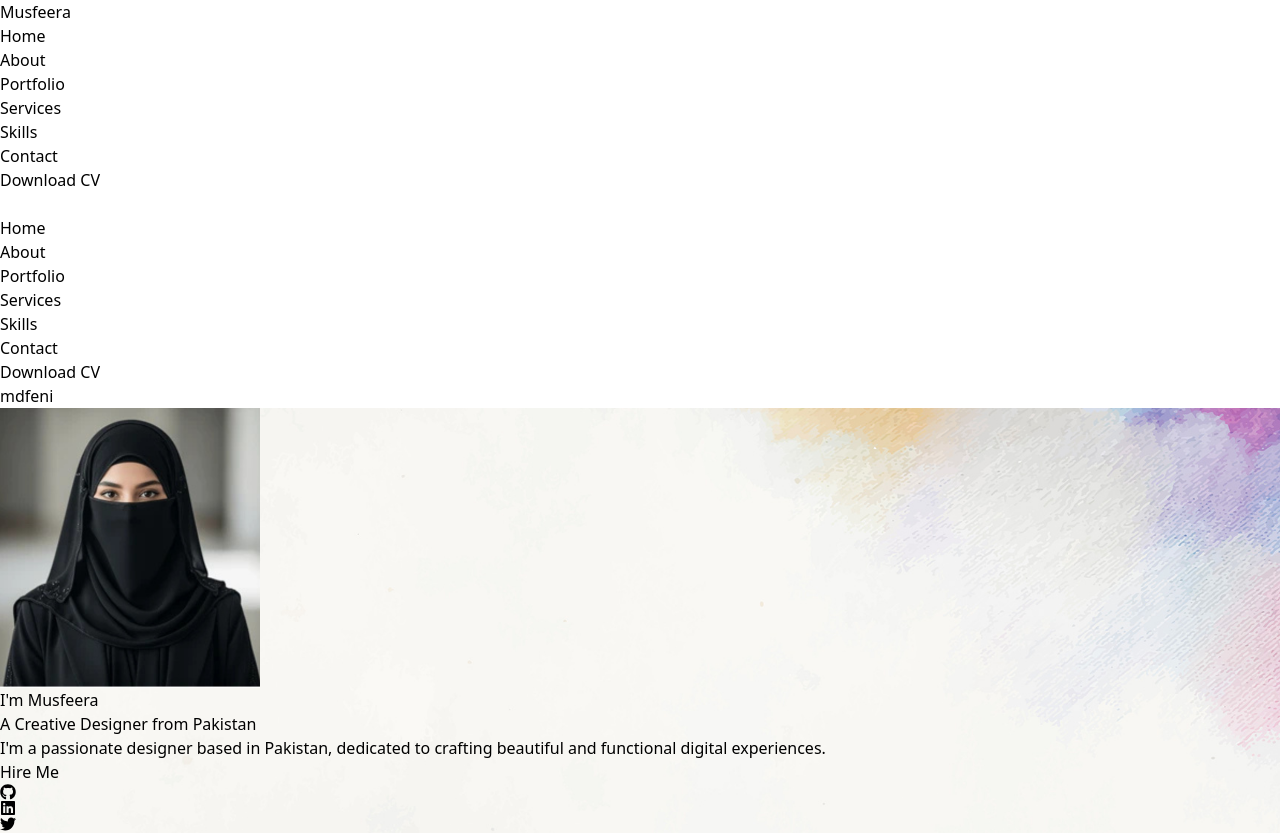
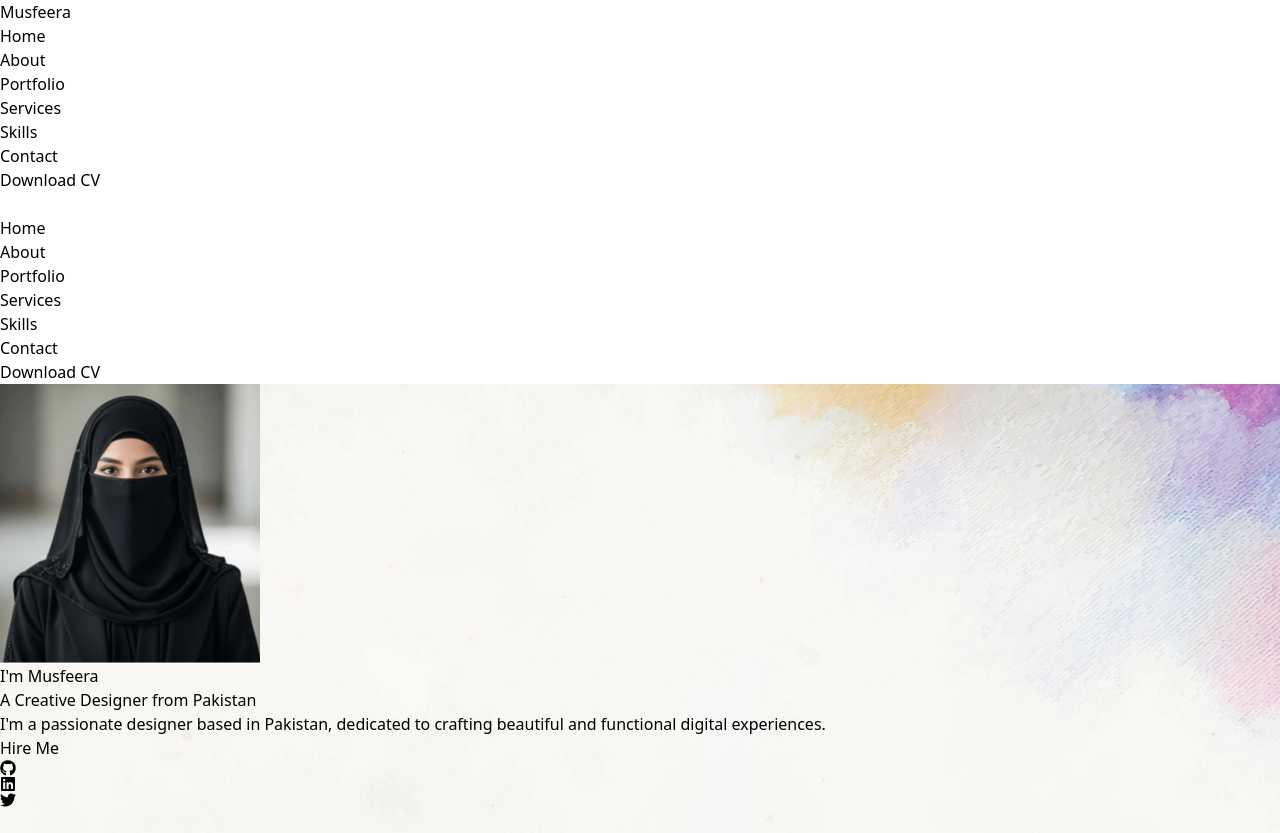
Before and after one commit to musfeerakhalid375-source/portfolio, a React (Vite) app: page / in a window 1280 px wide. Shown: the top 833 px of the page. Built offline with nearby package versions, Linux system fonts and the light colour scheme.

Commit message:
h1 delete

```diff
--- a/src/component/Navbar.jsx
+++ b/src/component/Navbar.jsx
@@ -206,7 +206,6 @@ const Navbar = () => {
               Download CV
             </a>
           </li>
-          <h1>mdfeni</h1>
         </ul>
       </div>
     </nav>
```
